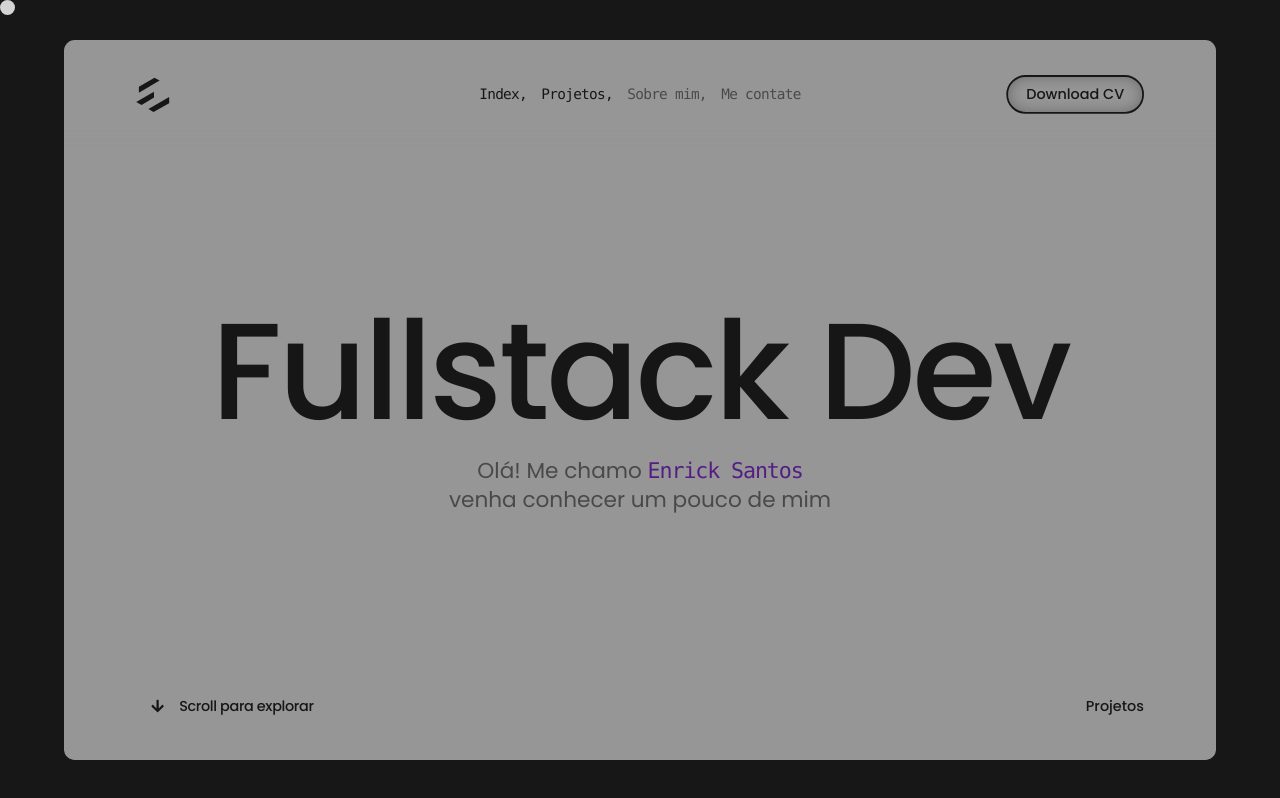
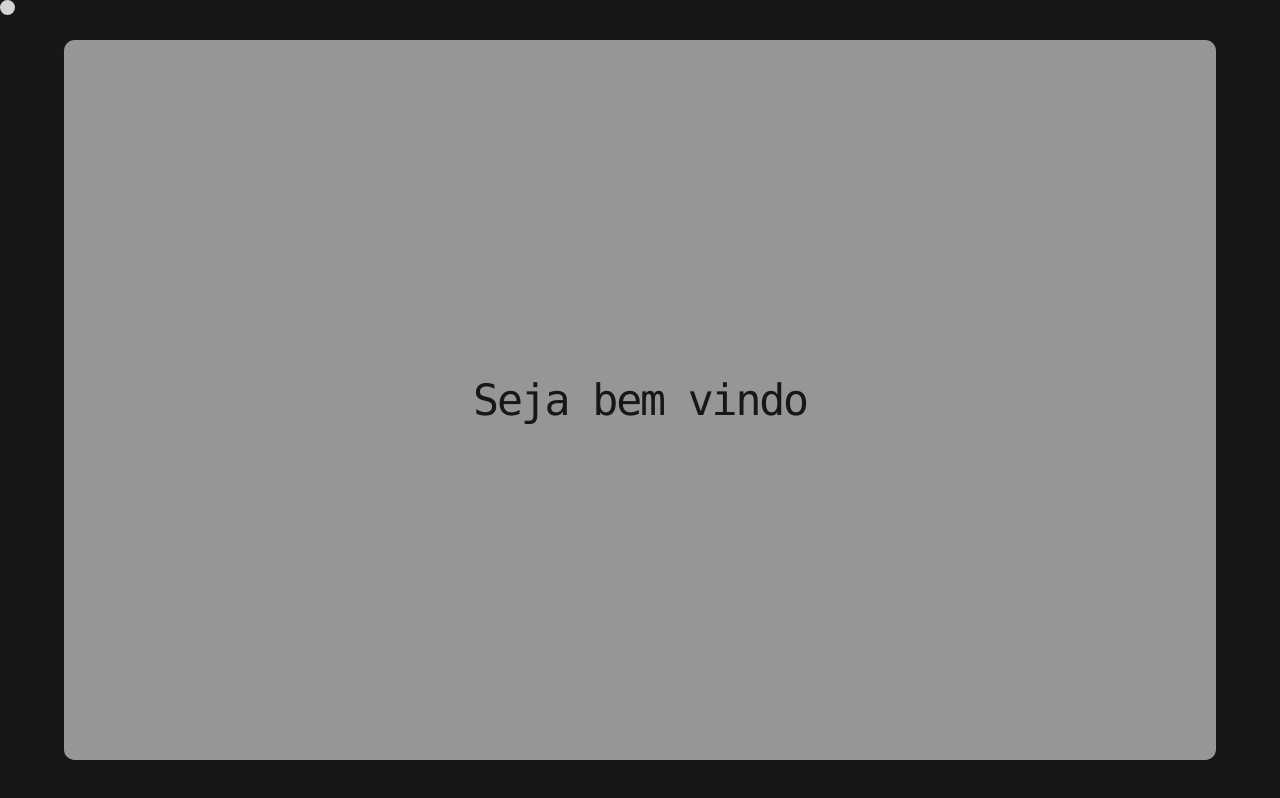
Before and after one commit to enrick-dev/portfolio-2025, a Next.js app: page / in a window 1280 px wide. Built offline with nearby package versions, Linux system fonts and the light colour scheme.

Commit message:
add locomotive-scroll for smooth scrolling; update Preloader and SecIndex components; adjust styles and animations

```diff
--- a/package.json
+++ b/package.json
@@ -9,6 +9,7 @@
     "lint": "next lint"
   },
   "dependencies": {
+    "lenis": "^1.1.20",
     "lucide-react": "^0.473.0",
     "motion": "^11.18.1",
     "next": "15.1.5",
--- a/src/components/preloader.tsx
+++ b/src/components/preloader.tsx
@@ -26,10 +26,28 @@ const Preloader: React.FC<PreloaderProps> = ({ children, className }) => {
   });
 
   const slide: Variants = {
-    initial: { translateY: 0 },
+    initial: { translateY: 0, scale: 1, opacity: 1 },
     enter: {
-      translateY: '100dvh',
-      transition: { duration: 0.5, delay: delay, ease: [0.33, 1, 0.68, 1] },
+      scale: 0.9,
+      translateX: '100dvw',
+      borderRadius: '0.75rem',
+      opacity: 0.6,
+      display: 'none',
+      transition: {
+        duration: 0.5,
+        delay: delay,
+        ease: [0.33, 1, 0.68, 1],
+        translateX: {
+          duration: 0.6,
+          delay: delay + 1,
+          ease: [0.33, 1, 0.68, 1],
+        },
+        display: {
+          duration: 0.6,
+          delay: delay + 1.2,
+          ease: [0.33, 1, 0.68, 1],
+        },
+      },
     },
     exit: {},
   };
@@ -40,13 +58,53 @@ const Preloader: React.FC<PreloaderProps> = ({ children, className }) => {
       opacity: 0.6,
       borderRadius: '0.75rem',
       pointerEvents: 'none',
+      // height: '100dvh',
+      overflow: 'hidden',
+      translateX: '-100dvw',
     },
     enter: {
       scale: 1,
       opacity: 1,
       borderRadius: 0,
       pointerEvents: 'auto',
-      transition: { duration: 0.6, delay: delay + 1, ease: [0.33, 1, 0.68, 1] },
+      translateX: 0,
+      overflow: 'auto',
+      // height: 'initial',
+      transition: {
+        delay: delay + 2,
+        ease: [0.33, 1, 0.68, 1],
+        translateX: {
+          duration: 0.6,
+          delay: delay + 1,
+          ease: [0.33, 1, 0.68, 1],
+        },
+        scale: {
+          duration: 0.6,
+          delay: delay + 1 + 2,
+          ease: [0.33, 1, 0.68, 1],
+        },
+        height: {
+          duration: 0.6,
+          delay: delay + 1 + 3,
+          ease: [0.33, 1, 0.68, 1],
+        },
+        borderRadius: {
+          duration: 0.6,
+          delay: delay + 1 + 3,
+          ease: [0.33, 1, 0.68, 1],
+        },
+        overflow: {
+          duration: 0.6,
+          delay: delay + 1 + 3,
+          ease: [0.33, 1, 0.68, 1],
+        },
+
+        opacity: {
+          duration: 0.6,
+          delay: delay + 1 + 2,
+          ease: [0.33, 1, 0.68, 1],
+        },
+      },
     },
     exit: {},
   };
@@ -80,10 +138,10 @@ const Preloader: React.FC<PreloaderProps> = ({ children, className }) => {
   };
 
   return (
-    <div className="relative overflow-hidden">
+    <div className="relative">
       <motion.div
         {...anim(slide)}
-        className="absolute z-10 h-dvh w-dvw bg-foreground text-background"
+        className="absolute z-10 h-dvh w-dvw bg-background text-primary"
       >
         <div className="relative flex size-full items-center justify-center">
           <div className="flex h-14 flex-col items-center gap-4 overflow-hidden text-5xl font-medium max-md:text-3xl">
@@ -104,6 +162,7 @@ const Preloader: React.FC<PreloaderProps> = ({ children, className }) => {
           </motion.div>
         </div>
       </motion.div>
+
       <motion.div
         {...anim(perspective)}
         className="h-dvh w-dvw overflow-y-scroll bg-background"
--- a/src/components/sections/sec-index.tsx
+++ b/src/components/sections/sec-index.tsx
@@ -20,7 +20,7 @@ const SecIndex = () => {
         <span>venha conhecer um pouco de mim</span>
       </h2>
       <article className="absolute bottom-0 flex w-full items-center justify-between px-20 py-10 max-md:px-7 max-md:py-8 max-md:text-sm">
-        <Magnetic className="stiky-element-default">
+        <Magnetic className="stiky-element-hidden">
           <div className="relative flex cursor-pointer items-center gap-4 px-4 py-2 font-medium tracking-tight">
             <span className="bounds-4"></span>
             <div className="size-fit">
--- a/src/pages/index.tsx
+++ b/src/pages/index.tsx
@@ -6,11 +6,9 @@ import SecProjects from '@/components/sections/sec-projects';
 
 export default function Home() {
   // const { scrollYProgress } = useScroll();
-  // const translateY = useTransform(scrollYProgress, [0, 1], [0, 500]);
 
   return (
     <div className="relative">
-      {/* <motion.div style={{ y: translateY, height: '100vh' }}> */}
       <MouseCursor />
       <Preloader className="flex flex-col items-center">
         <Header className="fixed top-0 z-20 w-full" />
@@ -18,7 +16,6 @@ export default function Home() {
         <hr className="h-0.5 w-full bg-muted-foreground/20" />
         <SecProjects />
       </Preloader>
-      {/* </motion.div> */}
     </div>
   );
 }
```
Also changed, not shown: src/pages/_app.tsx (+5 -2 lines), 1 other file (tests, documents, lock files or other folders).
